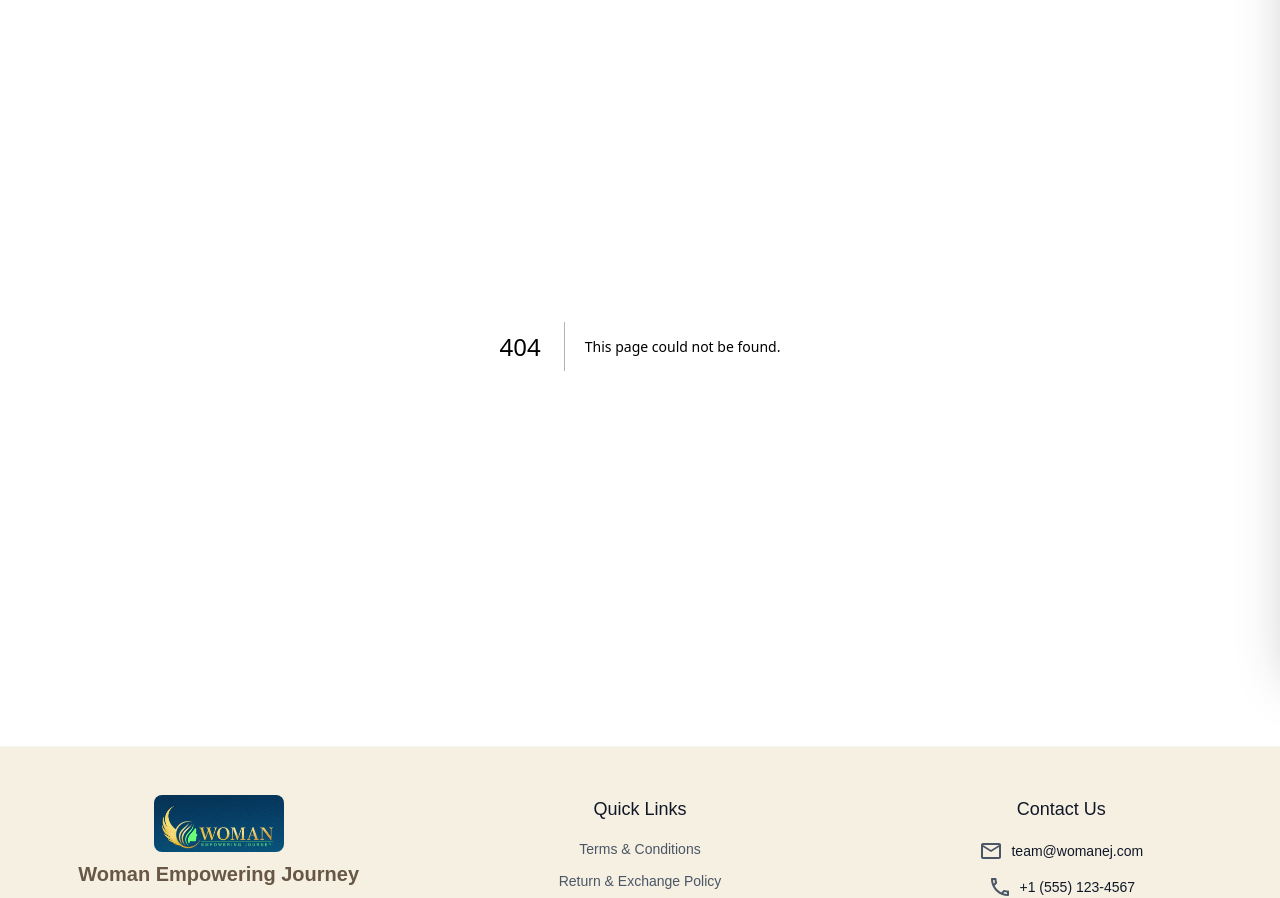
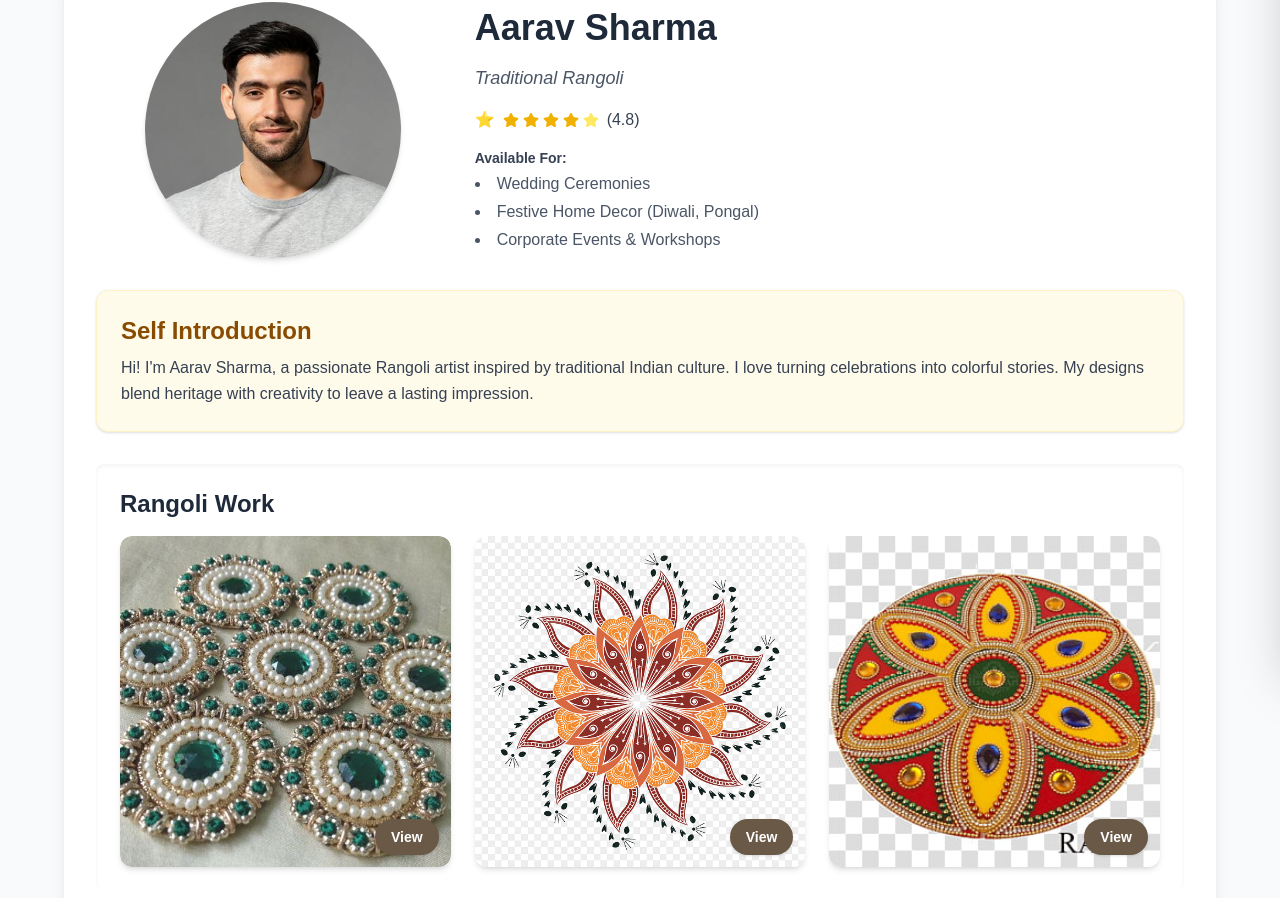
Before and after one commit to Drag-Code1/Women-Power-Frontend, a Next.js app in the folder women-empower/: page /artistsdetails in a window 1280 px wide. Before the commit this address had no page. Shown: the part 134-1032 px from the top of the page. Built offline with nearby package versions, Linux system fonts and the light colour scheme.

Commit message:
artistdetails

```diff
--- /dev/null
+++ b/women-empower/src/app/artistsdetails/page.tsx
@@ -0,0 +1,124 @@
+"use client";
+
+import React from "react";
+import { FaStar } from "react-icons/fa";
+
+const artist = {
+  id: 1,
+  name: "Aarav Sharma",
+  image: "/images/man1.jpg",
+  workImages: [
+    "/images/demo7.jpg",
+    "/images/demo2.jpg",
+    "/images/demo3.jpg",
+  ],
+  speciality: "Traditional Rangoli",
+  experience: "5",
+  rating: 4.8,
+  introduction: `Hi! I'm Aarav Sharma, a passionate Rangoli artist inspired by traditional Indian culture. I love turning celebrations into colorful stories. My designs blend heritage with creativity to leave a lasting impression.`,
+};
+
+const ArtistProfile = () => {
+  const renderStars = (rating: number) => {
+    const fullStars = Math.floor(rating);
+    const hasHalfStar = rating % 1 >= 0.5;
+    const totalStars = [];
+
+    for (let i = 0; i < fullStars; i++) {
+      totalStars.push(<FaStar key={`full-${i}`} className="text-yellow-500 text-sm sm:text-base" />);
+    }
+
+    if (hasHalfStar && totalStars.length < 5) {
+      totalStars.push(<FaStar key="half" className="text-yellow-300 opacity-70 text-sm sm:text-base" />);
+    }
+
+    while (totalStars.length < 5) {
+      totalStars.push(
+        <FaStar key={`empty-${totalStars.length}`} className="text-gray-300 text-sm sm:text-base" />
+      );
+    }
+
+    return <div className="flex gap-1">{totalStars}</div>;
+  };
+
+  return (
+    <div className="min-h-screen w-full bg-gray-50 flex justify-center items-start p-4 sm:p-6">
+      <div className="max-w-6xl w-full bg-white shadow-lg rounded-2xl p-4 sm:p-8 space-y-8">
+
+        {/* Top Section: Artist Profile */}
+        <div className="flex flex-col md:flex-row md:items-center gap-6">
+          <div className="w-full md:w-1/3 flex justify-center">
+            <img
+              src={artist.image}
+              alt={artist.name}
+              className="rounded-full w-40 h-40 sm:w-64 sm:h-64 object-cover shadow-md"
+            />
+          </div>
+
+          <div className="w-full md:w-2/3 space-y-3 sm:space-y-4 text-center md:text-left">
+            {/* Name without underline */}
+            <h2 className="text-2xl sm:text-4xl font-bold text-gray-800">
+              {artist.name}
+            </h2>
+
+            <p className="text-sm sm:text-lg text-gray-600 italic">{artist.speciality}</p>
+
+            <div className="flex justify-center md:justify-start items-center gap-2 text-gray-700 text-sm sm:text-base">
+              ⭐ {renderStars(artist.rating)} <span>({artist.rating})</span>
+            </div>
+
+            <div className="mt-1 sm:mt-2">
+              <h4 className="text-sm sm:text-md font-semibold text-gray-700">Available For:</h4>
+              <ul className="list-disc list-inside text-gray-600 mt-1 space-y-1 text-sm sm:text-base">
+                <li>Wedding Ceremonies</li>
+                <li>Festive Home Decor (Diwali, Pongal)</li>
+                <li>Corporate Events & Workshops</li>
+              </ul>
+            </div>
+          </div>
+        </div>
+
+        {/* Self Introduction Section */}
+        <div className="bg-amber-50 p-4 sm:p-6 rounded-xl shadow-sm border border-amber-100">
+          <h3 className="text-lg sm:text-2xl font-semibold text-yellow-800 mb-2">Self Introduction</h3>
+          <p className="text-gray-700 text-sm sm:text-base leading-relaxed">{artist.introduction}</p>
+        </div>
+
+        {/* Rangoli Work Section */}
+        <div className="bg-white p-3 sm:p-6 rounded-lg shadow-inner">
+          {/* Title without underline */}
+          <h3 className="text-xl sm:text-2xl font-semibold text-gray-800 mb-4">
+            Rangoli Work
+          </h3>
+
+          <div className="grid grid-cols-1 sm:grid-cols-2 md:grid-cols-3 gap-6">
+            {artist.workImages.map((imgSrc, index) => (
+              <div
+                key={index}
+                className="relative overflow-hidden rounded-xl shadow-md hover:shadow-xl transition duration-300"
+              >
+                {/* Image */}
+                <img
+                  src={imgSrc}
+                  alt={`Rangoli sample ${index + 1}`}
+                  className="w-full aspect-square object-cover rounded-xl"
+                />
+
+                {/* View Button (bottom-right corner) */}
+                <button
+                  className="absolute bottom-3 right-3 bg-[#695946] text-white font-semibold px-4 py-2 text-sm rounded-full shadow hover:opacity-90 transition"
+                  onClick={() => alert(`Viewing Rangoli #${index + 1}`)}
+                >
+                  View
+                </button>
+              </div>
+            ))}
+          </div>
+        </div>
+
+      </div>
+    </div>
+  );
+};
+
+export default ArtistProfile;
```
